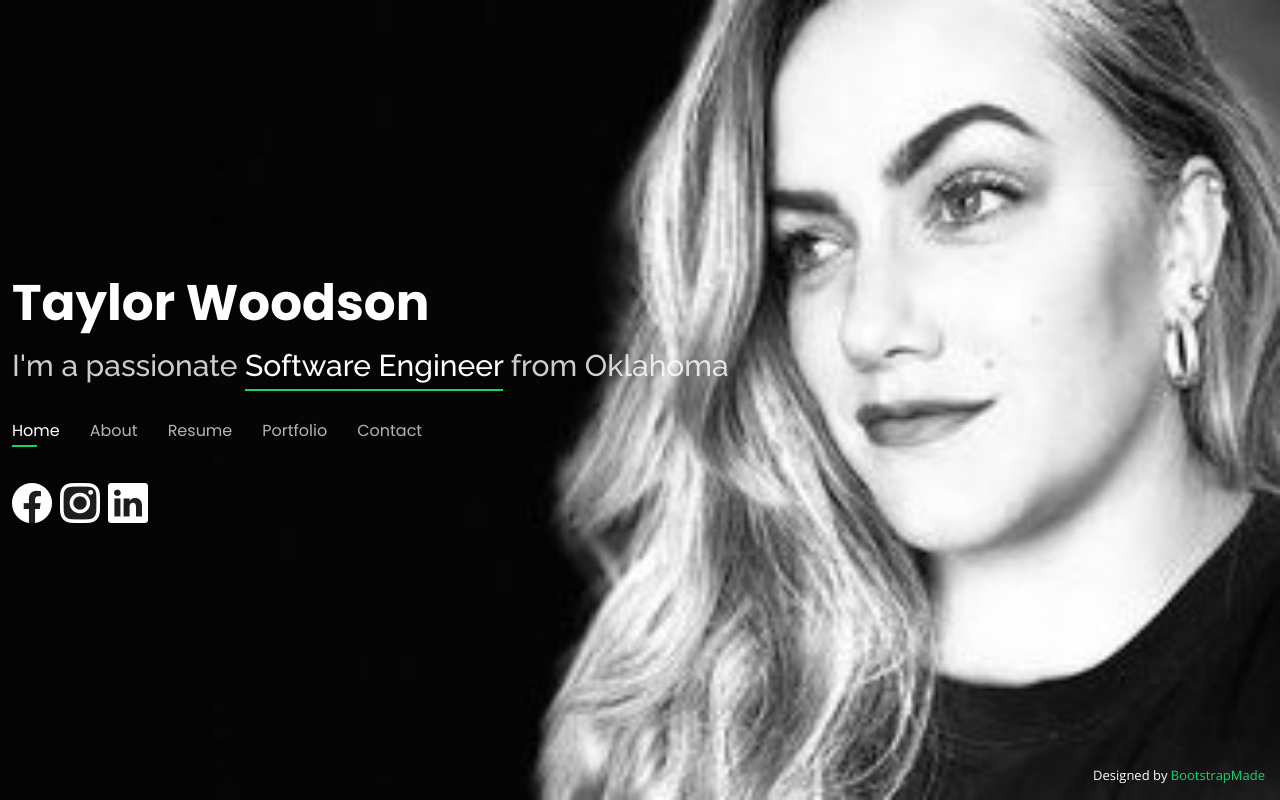
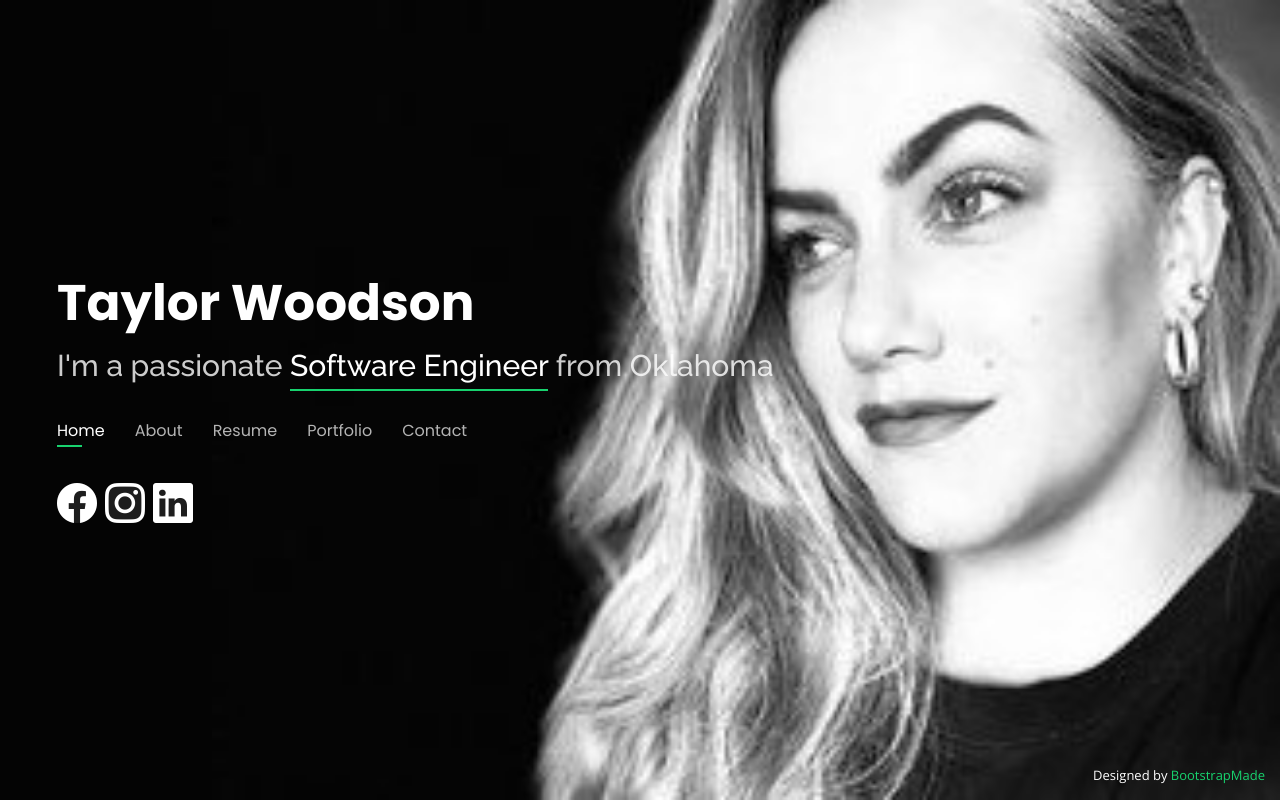
Before and after one commit to WoodsonTD/Taylor.github.io, a plain HTML site: page index.html in a window 1280 px wide. Drawn offline with nearby package versions, Linux system fonts and the light colour scheme.

Commit message:
adjust margin

```diff
--- a/assets/css/style.css
+++ b/assets/css/style.css
@@ -63,7 +63,7 @@ h6 {
   height: 100vh;
   display: flex;
   align-items: center;
-  margin-right: 200px;
+  margin-right: 50px;
   z-index: 997;
   overflow-y: auto;
 }
```
